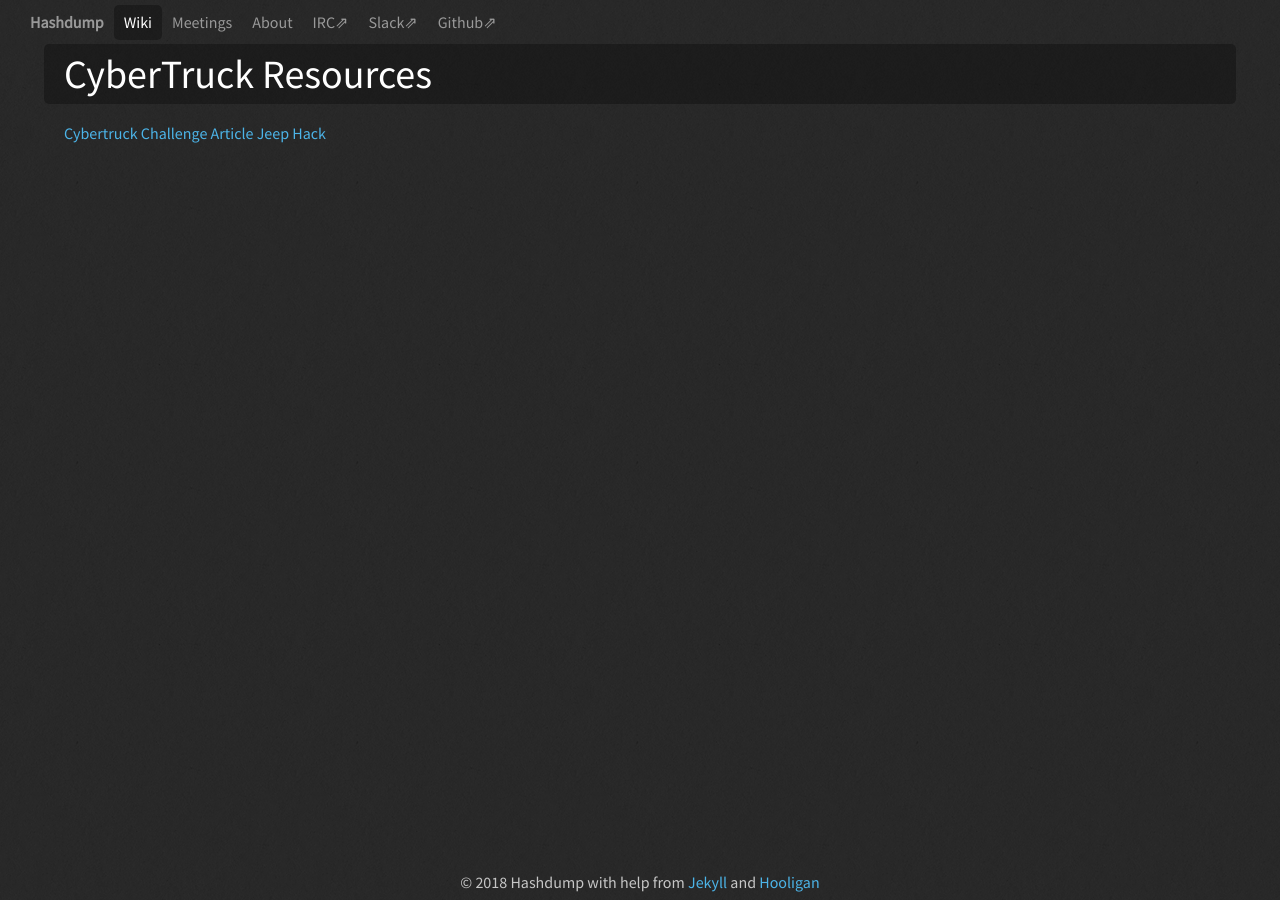
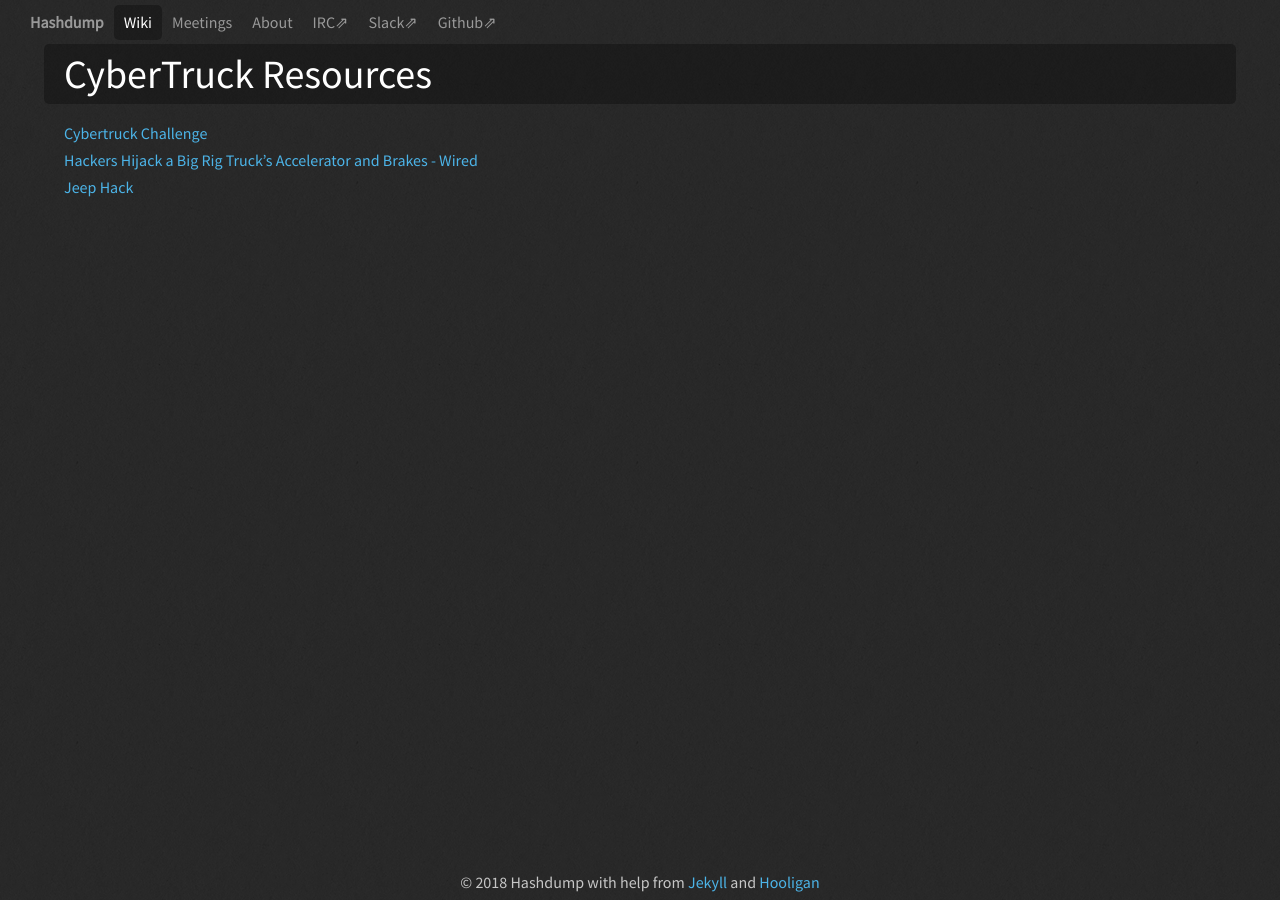
Before and after one commit to Hashdump/old-hashdump-site, a Jekyll site: the page built from _wiki/security/cybertruck.md, in a window 1280 px wide. Built offline with Jekyll 4.4.1, drawn with Linux system fonts in a browser that asks for light colours.

Commit message:
Update cybertruck.md

```diff
--- a/_wiki/security/cybertruck.md
+++ b/_wiki/security/cybertruck.md
@@ -3,5 +3,7 @@ title: CyberTruck Resources
 ---
 
 [Cybertruck Challenge](https://www.cybertruckchallenge.org/)
-[Article](https://www.wired.com/2016/08/researchers-hack-big-rig-truck-hijack-accelerator-brakes/)
+
+[Hackers Hijack a Big Rig Truck's Accelerator and Brakes - Wired](https://www.wired.com/2016/08/researchers-hack-big-rig-truck-hijack-accelerator-brakes/)
+
 [Jeep Hack](https://youtu.be/MK0SrxBC1x)
```
